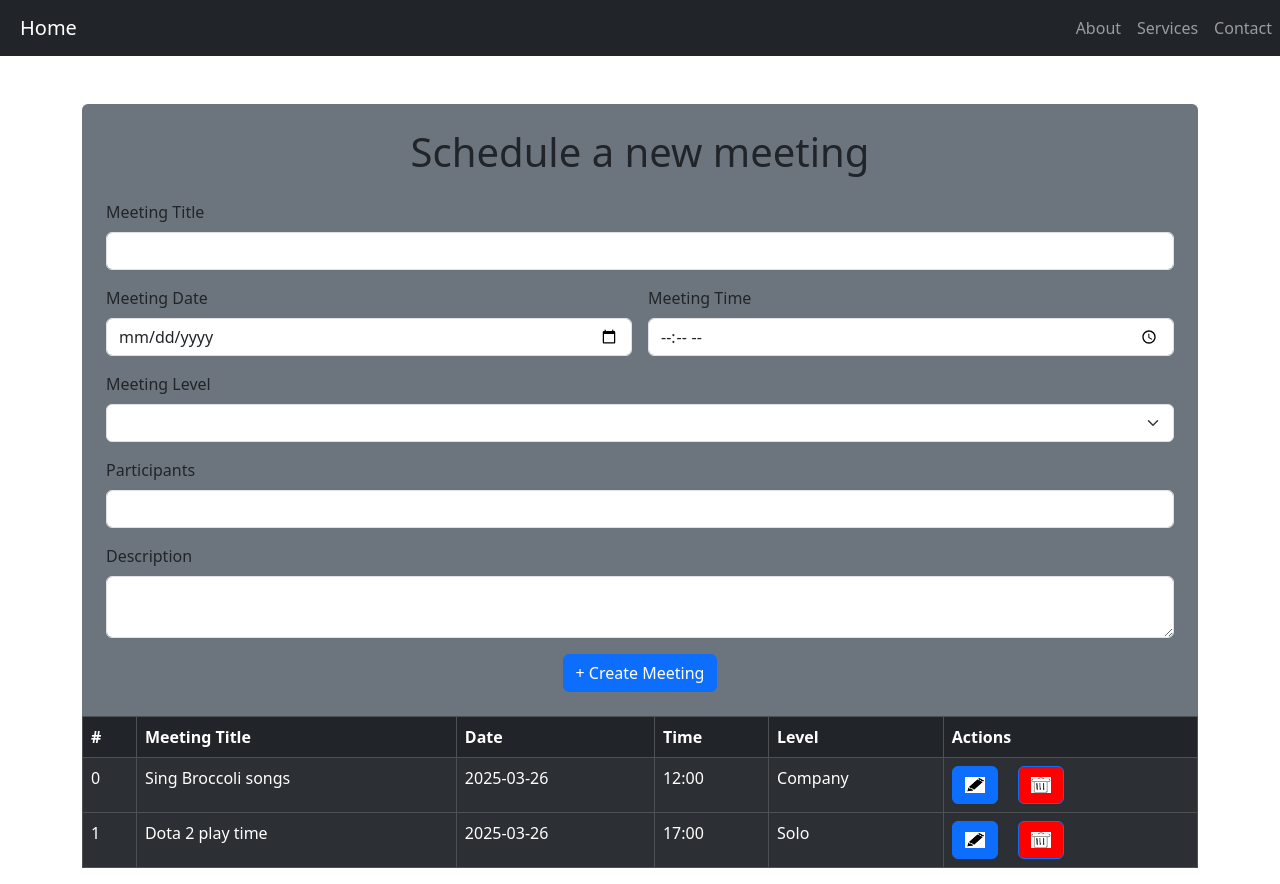
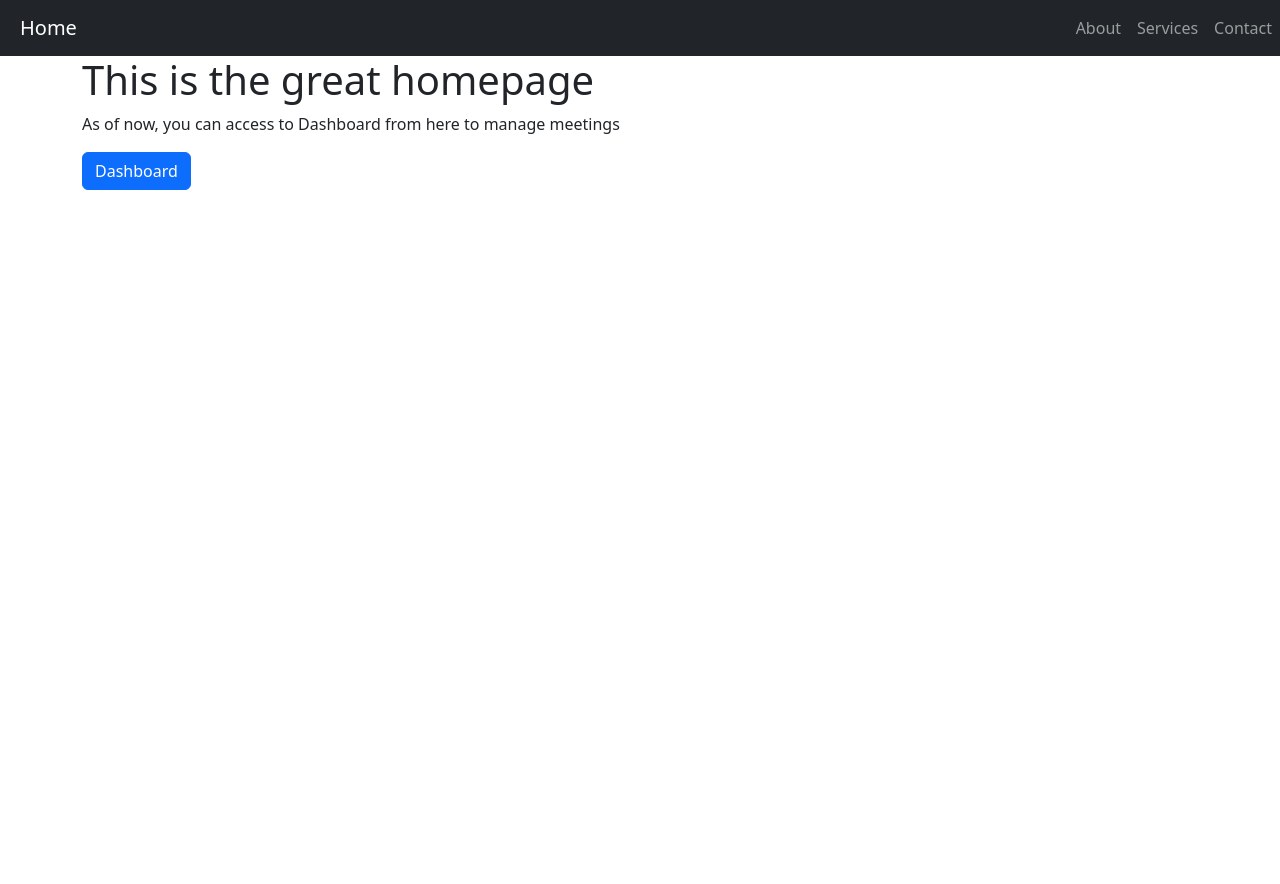
Before and after one commit to Jari1980/ReactMeetingCalendar, a React (Vite) app: page /home in a window 1280 px wide. After the commit the page ends 800 px from the top, so only its background shows below. Built offline with nearby package versions, Linux system fonts and the light colour scheme.

Commit message:
Home page with navigation to dahboard, as of now meetingschedule

```diff
--- /dev/null
+++ b/src/components/Home.jsx
@@ -0,0 +1,17 @@
+import React from 'react';
+import { Container, Button } from 'react-bootstrap';
+import { useNavigate } from 'react-router-dom';
+
+
+const Home = () => {
+    const Navigate = useNavigate();
+    return (
+        <Container>
+            <h1>This is the great homepage</h1>
+            <p>As of now, you can access to Dashboard from here to manage meetings</p>
+            <Button onClick={() => Navigate("/dashboard")}>Dashboard</Button>
+        </Container>
+    );
+};
+
+export default Home;
--- a/src/main.jsx
+++ b/src/main.jsx
@@ -4,13 +4,18 @@ import ManageMeetings from "./components/ManageMeetings";
 import "bootstrap/dist/css/bootstrap.css";
 import { MeetingProvider } from "./components/context";
 import NavBarComp from "./components/NavBarComp";
-import { BrowserRouter } from "react-router-dom";
+import { BrowserRouter, Routes, Route } from "react-router-dom";
+import Home from "./components/Home"
 
 createRoot(document.getElementById("root")).render(
   <BrowserRouter>
     <NavBarComp />
     <MeetingProvider>
-      <ManageMeetings />
+    <Routes>
+    <Route path="/" elemet={<Home />} />
+    <Route path="/home" element={<Home />} />
+      <Route path="dashboard/*" element={<ManageMeetings />} />
+    </Routes>
     </MeetingProvider>
   </BrowserRouter>
 );
```
